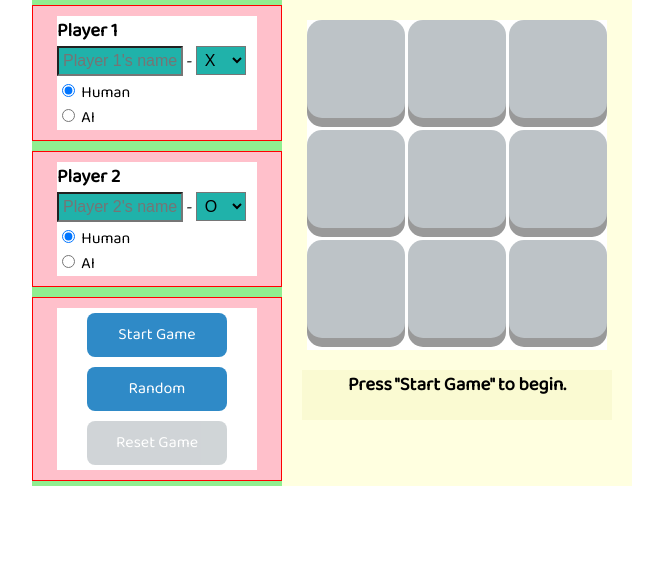
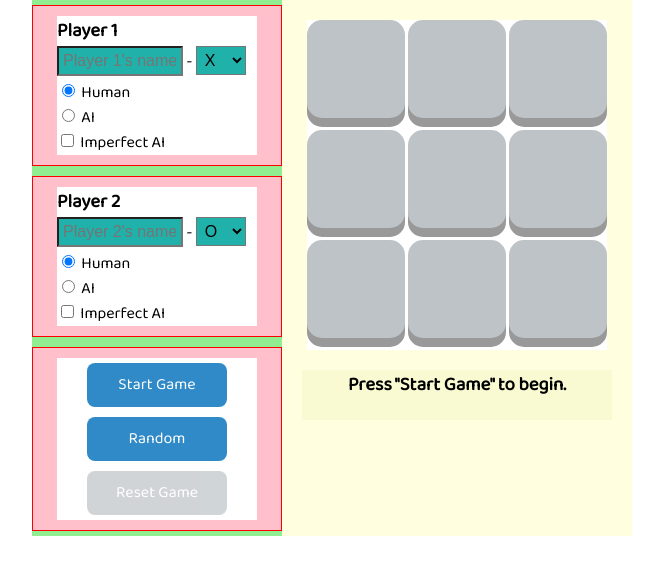
Before and after one commit to Boss930129/tictactoe, a plain HTML site: page index.html in a window 1280 px wide. Shown: the part 94-668 px from the top of the page, without its empty margins (308-971 px from the left). Drawn offline with Linux system fonts and the light colour scheme.

Commit message:
Add imperfect ai button

```diff
--- a/index.html
+++ b/index.html
@@ -37,6 +37,8 @@
                         <label for="p1-human">Human</label><br>
                         <input type="radio" id="p1-ai" name="p1" value="ai">
                         <label for="p1-ai">AI</label><br>
+                        <input type="checkbox" id="p1-imperfect" name="p1" value="imperfect">
+                        <label for="p1-imperfect">Imperfect AI</label><br>
                     </div>
                 </div>
                 <div class="game-controls-cell">
@@ -54,6 +56,8 @@
                         <label for="p2-human">Human</label><br>
                         <input type="radio" id="p2-ai" name="p2" value="ai">
                         <label for="p2-ai">AI</label><br>
+                        <input type="checkbox" id="p2-imperfect" name="p2" value="imperfect">
+                        <label for="p2-imperfect">Imperfect AI</label><br>
                     </div>
                 </div>
                 <div class="game-controls-cell">
--- a/script.js
+++ b/script.js
@@ -625,3 +625,5 @@ const game = (() => {
 // add "imperfect ai" mode. so i can use that for demo so sometimes someone wins
 // have cells highlight the winning cells and only fade the losing cells when the game is won
 // fade out teh entire game board when the game is disabled or needs to be reset. make it more obvious that it is disabled
+// check the reflow widths. esp at ~451 where it goes to a weird stack of 1 then 2
+// when you have have ai game playing and press reset it plays an extra turn. what is going on there?
```
